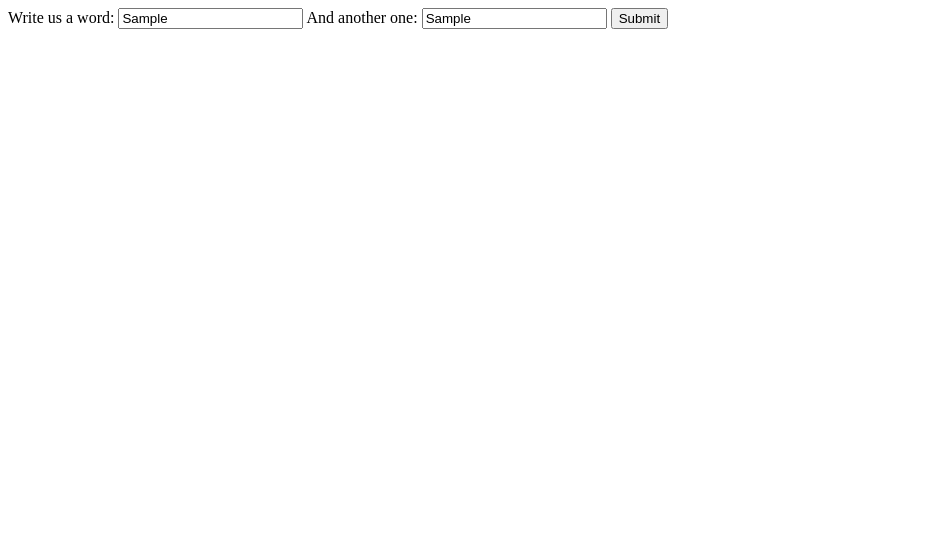
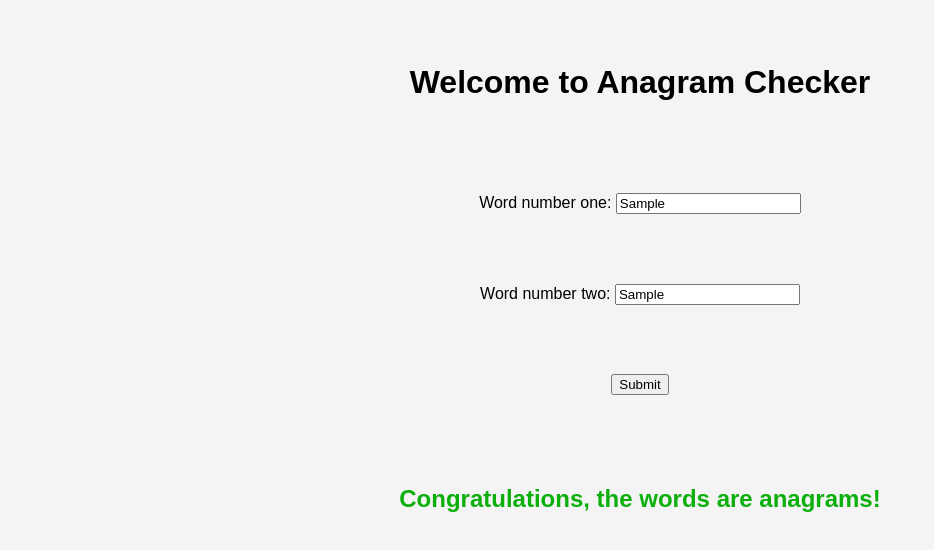
Before and after one commit to JosefineStubner/sharpness, a website: page solution1/public/index.html in a window 1280 px wide. Both pictures are taken after typing "Sample", "Sample" into the empty fields and a click on the button "Submit". Shown: the whole page, without its empty margins (0-934 px from the left). Drawn offline with Linux system fonts and the light colour scheme.

Commit message:
added slight styling and updated README file for solution1

```diff
--- a/solution1/public/index.html
+++ b/solution1/public/index.html
@@ -1,18 +1,30 @@
 <!DOCTYPE html>
 <html lang="en">
-<head>
-  <meta charset="UTF-8">
-  <meta http-equiv="X-UA-Compatible" content="IE=edge">
-  <meta name="viewport" content="width=device-width, initial-scale=1.0">
-  <title>Document</title>
-</head>
-<body>
-    <label for="word-one">Write us a word:</label>
-      <input type="text" id="word-one">
-    <label for="word-two">And another one:</label>
-      <input type="text" id="word-two">
+  <head>
+    <meta charset="UTF-8" />
+    <meta http-equiv="X-UA-Compatible" content="IE=edge" />
+    <meta name="viewport" content="width=device-width, initial-scale=1.0" />
+
+    <link rel="stylesheet" href="style.css" />
+
+    <title>Anagrams</title>
+  </head>
+  <body>
+    <h1>Welcome to Anagram Checker</h1>
+
+    <div class="first-word">
+      <label for="word-one" class="label">Word number one:</label>
+      <input type="text" id="word-one" />
+    </div>
+    <div class="second-word">
+      <label for="word-two" class="label">Word number two:</label>
+      <input type="text" id="word-two" />
+    </div>
+
     <button id="anagram-button">Submit</button>
 
-  <script src="main.js"></script>
-</body>
+    <div id="is-anagram"></div>
+
+    <script src="main.js"></script>
+  </body>
 </html>
--- a/solution1/public/main.js
+++ b/solution1/public/main.js
@@ -1,18 +1,30 @@
 const anagramButton = document.getElementById("anagram-button");
 
 const anagramChecker = () => {
-  let wordOne = document.getElementById("word-one").value.toLowerCase();
-  let wordTwo = document.getElementById("word-two").value.toLowerCase();
 
-  console.log(wordOne, wordTwo);
-  if(wordOne.length !== wordTwo.length){
+  const wordOne = document.getElementById("word-one").value.toLowerCase();
+  const wordTwo = document.getElementById("word-two").value.toLowerCase();
+  const isAnagram = document.getElementById("is-anagram");
+  isAnagram.innerText = "";
+
+  if (wordOne.length !== wordTwo.length) {
     console.log(false);
     alert("Invalid input, please write two words of the same length.");
-  } else if(wordOne.split("").sort().join("") === wordTwo.split("").sort().join("")){
+  } else if (
+    wordOne.split("").sort().join("") === wordTwo.split("").sort().join("")
+  ) {
     console.log(true);
+    const success = document.createElement("h2");
+    success.className = "success";
+    success.innerText = "Congratulations, the words are anagrams!";
+    isAnagram.append(success);
   } else {
     console.log(false);
+    const fail = document.createElement("h2");
+    fail.className = "fail";
+    fail.innerText = "Sadly the words are not anagrams.";
+    isAnagram.append(fail);
   }
-}
+};
 
-anagramButton.addEventListener("click", anagramChecker)
+anagramButton.addEventListener("click", anagramChecker);
--- /dev/null
+++ b/solution1/public/style.css
@@ -0,0 +1,21 @@
+body {
+  font-family: Arial, Helvetica, sans-serif;
+  background-color: rgb(244, 244, 245);
+  height: 70vh;
+  display: flex;
+  flex-direction: column;
+  justify-content: space-around;
+  align-items: center;
+}
+
+.label {
+  font-weight: 500;
+}
+
+.success {
+  color: rgb(12, 175, 12);
+}
+
+.fail {
+  color: red;
+}
--- a/solution1/server.js
+++ b/solution1/server.js
@@ -3,7 +3,7 @@ const port = 3000;
 
 const app = express();
 
-app.use(express.json());
+// app.use(express.json());
 app.use(express.static('public'));
 
 
```
Also changed, not shown: solution1/README.md.
